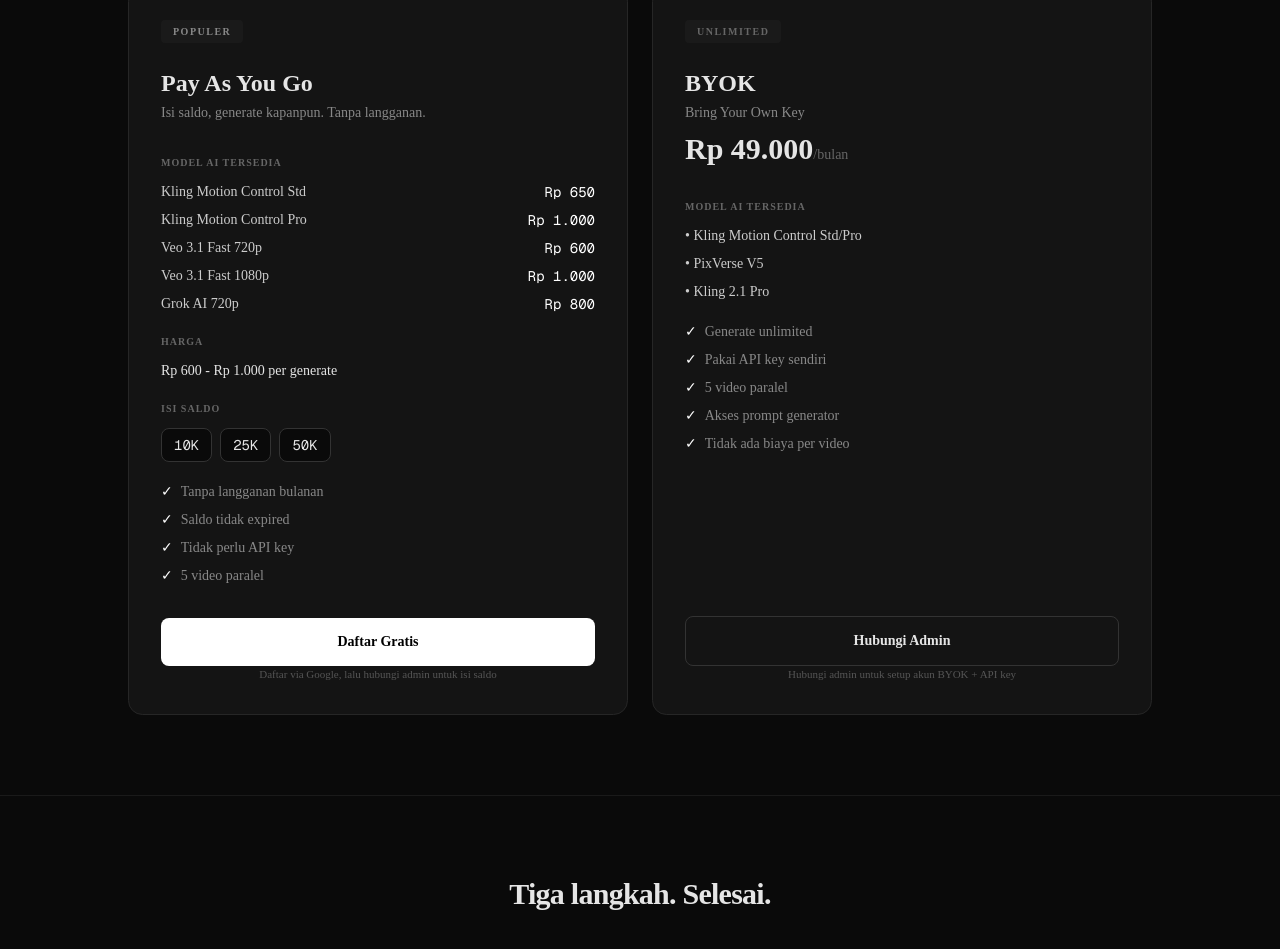
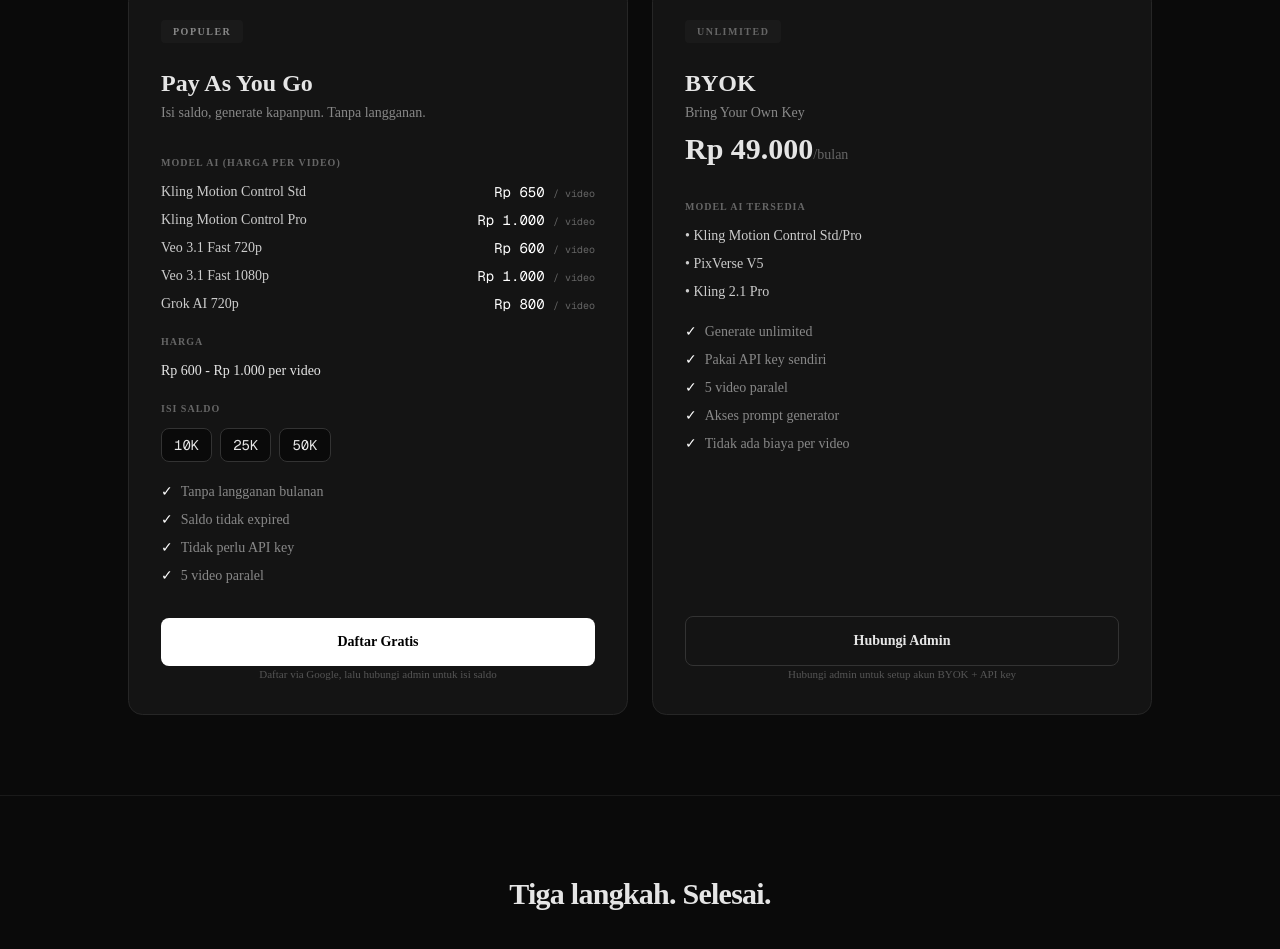
Before and after one commit to wasdurih31/backupmotioncontrol, a Next.js app: page / in a window 1280 px wide. Shown: the part 1669-2618 px from the top of the page. Built offline with nearby package versions, Linux system fonts and the light colour scheme; no server answers.

Commit message:
fix: make PAYG pricing clear that prices are per video

```diff
--- a/src/app/page.tsx
+++ b/src/app/page.tsx
@@ -245,19 +245,19 @@
 
               <div className="space-y-5 flex-1">
                 <div>
-                  <p className="text-[10px] uppercase tracking-[0.1em] text-[#666] font-semibold mb-3">Model AI tersedia</p>
+                  <p className="text-[10px] uppercase tracking-[0.1em] text-[#666] font-semibold mb-3">Model AI (Harga per video)</p>
                   <div className="space-y-2">
-                    <div className="flex justify-between text-sm"><span className="text-[#ccc]">Kling Motion Control Std</span><span className="font-mono text-white">{fmtRp(p.kling_std)}</span></div>
-                    <div className="flex justify-between text-sm"><span className="text-[#ccc]">Kling Motion Control Pro</span><span className="font-mono text-white">{fmtRp(p.kling_pro)}</span></div>
-                    <div className="flex justify-between text-sm"><span className="text-[#ccc]">Veo 3.1 Fast 720p</span><span className="font-mono text-white">{fmtRp(p.veo_720)}</span></div>
-                    <div className="flex justify-between text-sm"><span className="text-[#ccc]">Veo 3.1 Fast 1080p</span><span className="font-mono text-white">{fmtRp(p.veo_1080)}</span></div>
-                    <div className="flex justify-between text-sm"><span className="text-[#ccc]">Grok AI 720p</span><span className="font-mono text-white">{fmtRp(p.grok_720)}</span></div>
+                    <div className="flex justify-between text-sm"><span className="text-[#ccc]">Kling Motion Control Std</span><span className="font-mono text-white">{fmtRp(p.kling_std)} <span className="text-[10px] text-[#666] font-sans">/ video</span></span></div>
+                    <div className="flex justify-between text-sm"><span className="text-[#ccc]">Kling Motion Control Pro</span><span className="font-mono text-white">{fmtRp(p.kling_pro)} <span className="text-[10px] text-[#666] font-sans">/ video</span></span></div>
+                    <div className="flex justify-between text-sm"><span className="text-[#ccc]">Veo 3.1 Fast 720p</span><span className="font-mono text-white">{fmtRp(p.veo_720)} <span className="text-[10px] text-[#666] font-sans">/ video</span></span></div>
+                    <div className="flex justify-between text-sm"><span className="text-[#ccc]">Veo 3.1 Fast 1080p</span><span className="font-mono text-white">{fmtRp(p.veo_1080)} <span className="text-[10px] text-[#666] font-sans">/ video</span></span></div>
+                    <div className="flex justify-between text-sm"><span className="text-[#ccc]">Grok AI 720p</span><span className="font-mono text-white">{fmtRp(p.grok_720)} <span className="text-[10px] text-[#666] font-sans">/ video</span></span></div>
                   </div>
                 </div>
 
                 <div>
                   <p className="text-[10px] uppercase tracking-[0.1em] text-[#666] font-semibold mb-3">Harga</p>
-                  <p className="text-sm">{fmtRp(minPrice)} - {fmtRp(maxPrice)} per generate</p>
+                  <p className="text-sm">{fmtRp(minPrice)} - {fmtRp(maxPrice)} per video</p>
                 </div>
 
                 <div>
```
